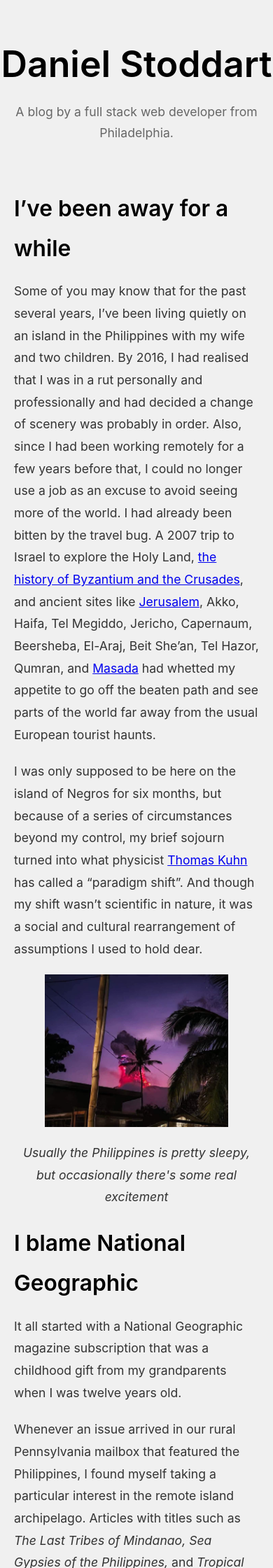
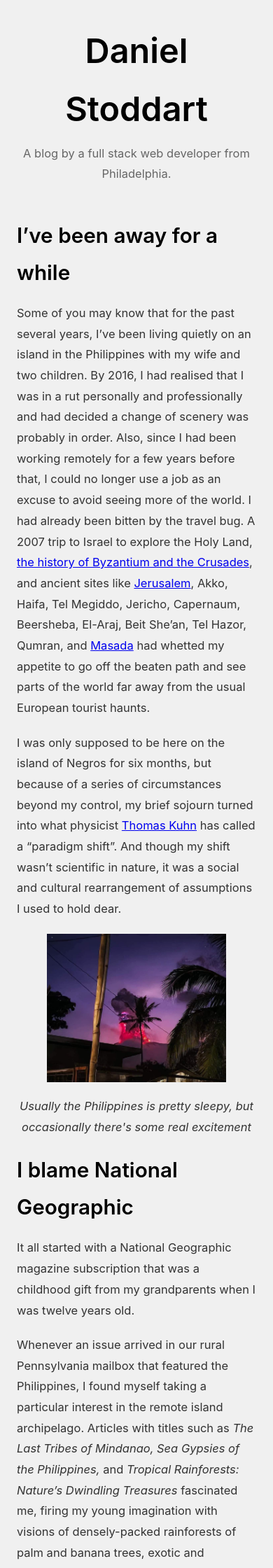
Before and after one commit to stoddart/stoddart.github.io, a Jekyll site: the page built from _posts/2024-06-03-my-first-post.md, in a window 390 px wide. Shown: the top 2240 px of the page at 70% size. Built offline with Jekyll 4.4.1, drawn with Linux system fonts in a browser that asks for light colours.

Commit message:
Add mobile specific styles

```diff
--- a/assets/css/style.css
+++ b/assets/css/style.css
@@ -182,3 +182,47 @@ img[alt] {
   height: auto;
   margin: 1.5rem 0;
 }
+
+/* Mobile optimization */
+@media screen and (max-width: 768px) {
+  body {
+    font-size: 15px;
+  }
+
+  header {
+    padding: 2rem 1rem 1.5rem;
+  }
+
+  main {
+    padding: 0 1rem;
+  }
+
+  .container {
+    padding: 0 1rem;
+  }
+
+  .post {
+    margin: 1.5rem 0;
+  }
+
+  .post-content {
+    padding: 0 0.5rem;
+  }
+
+  .post-navigation {
+    margin-top: 2rem;
+    padding: 0 0.5rem;
+  }
+
+  .personal-links {
+    padding: 0 0.5rem;
+  }
+}
+
+/* Ensure images don't overflow on mobile */
+img[alt] {
+  max-width: 100%;
+  height: auto;
+  margin: 1.5rem 0;
+  display: block;
+}
```
